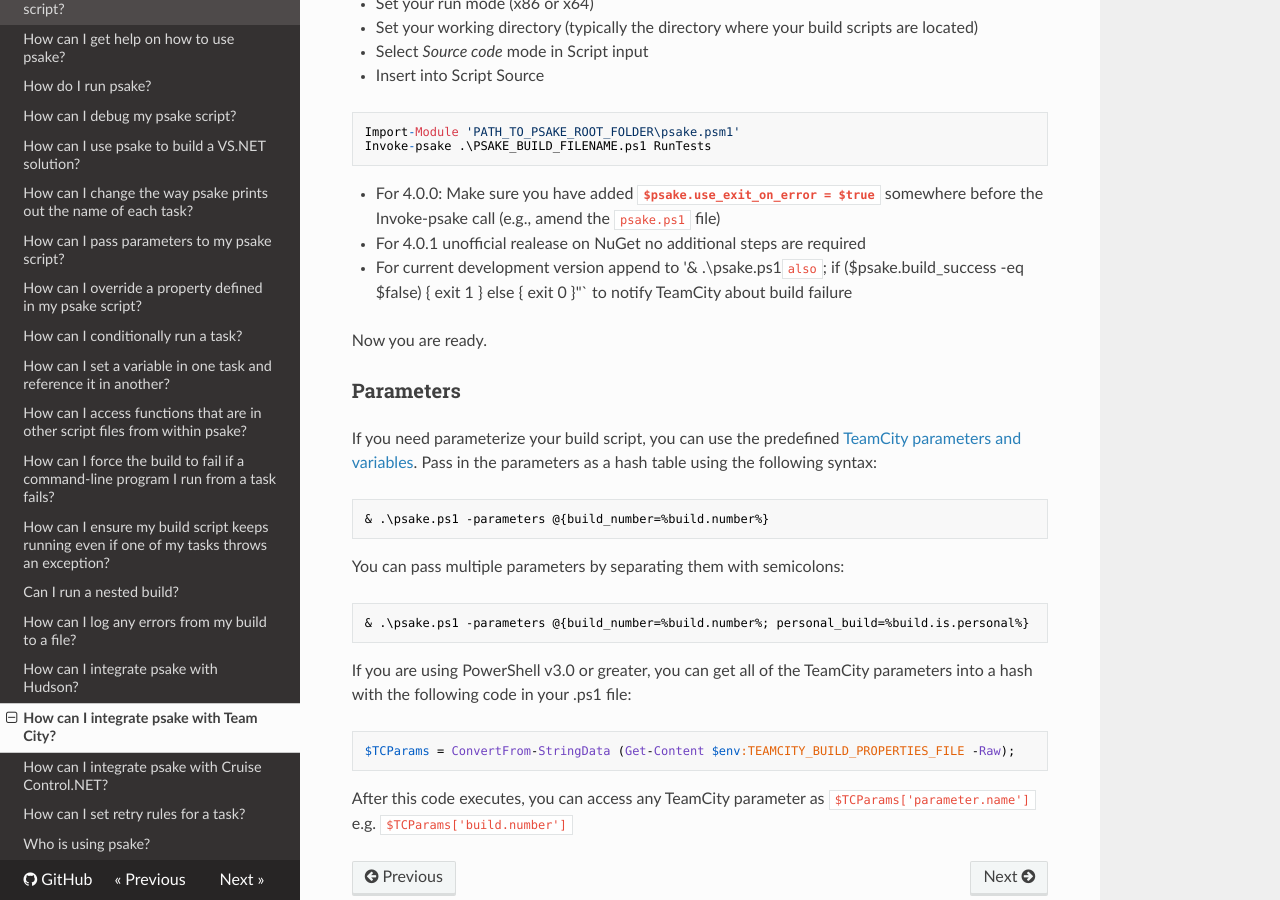
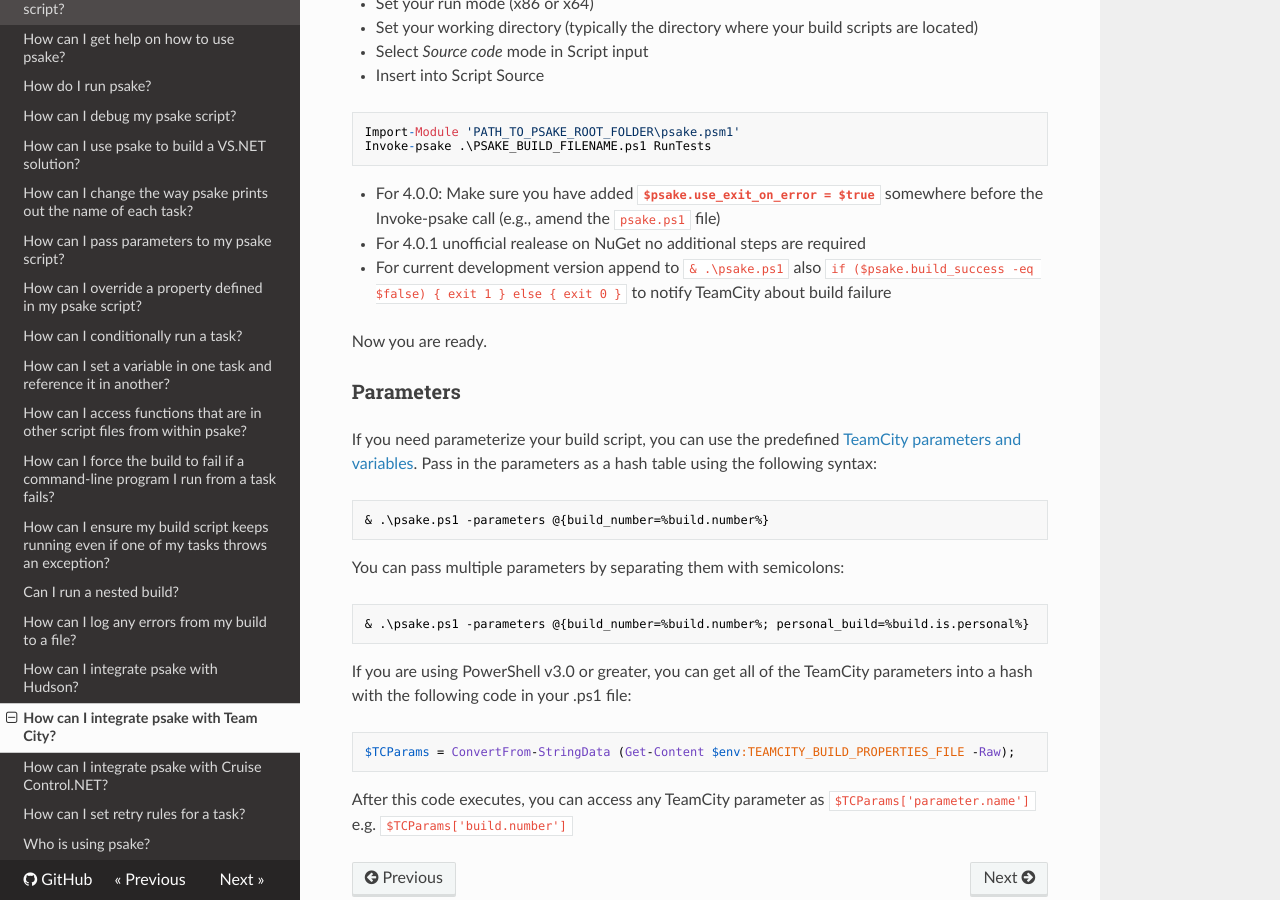
Before and after one commit to psake/psake, an MkDocs documentation site: the page built from docs/team-city.md, in a window 1280 px wide and 900 px high, scrolled down 423 px. Built offline with MkDocs 1.6.1, drawn with Linux system fonts in a browser that asks for light colours; nearby versions of some CDN libraries; old or Windows-style settings are respelled for this version of MkDocs.

```diff
--- a/docs/team-city.md
+++ b/docs/team-city.md
@@ -20,7 +20,7 @@ Invoke-psake .\PSAKE_BUILD_FILENAME.ps1 RunTests
 
 * For 4.0.0: Make sure you have added **<code>$psake.use_exit_on_error = $true</code>** somewhere before the Invoke-psake call (e.g., amend the <code>psake.ps1</code> file)
 * For 4.0.1 unofficial realease on NuGet no additional steps are required
-* For current development version append to '& .\psake.ps1` also `; if ($psake.build_success -eq $false) { exit 1 } else { exit 0 }"` to notify TeamCity about build failure
+* For current development version append to `& .\psake.ps1` also `if ($psake.build_success -eq $false) { exit 1 } else { exit 0 }` to notify TeamCity about build failure
 
 Now you are ready.
 
```
